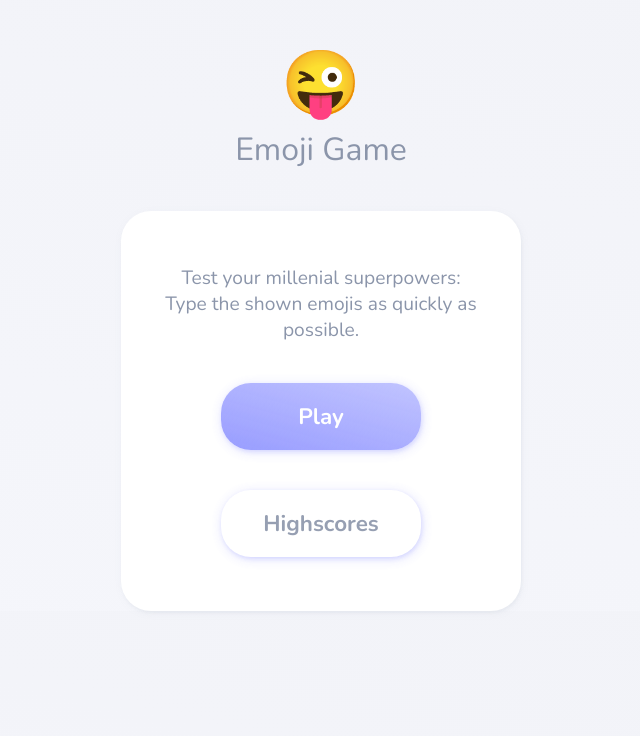
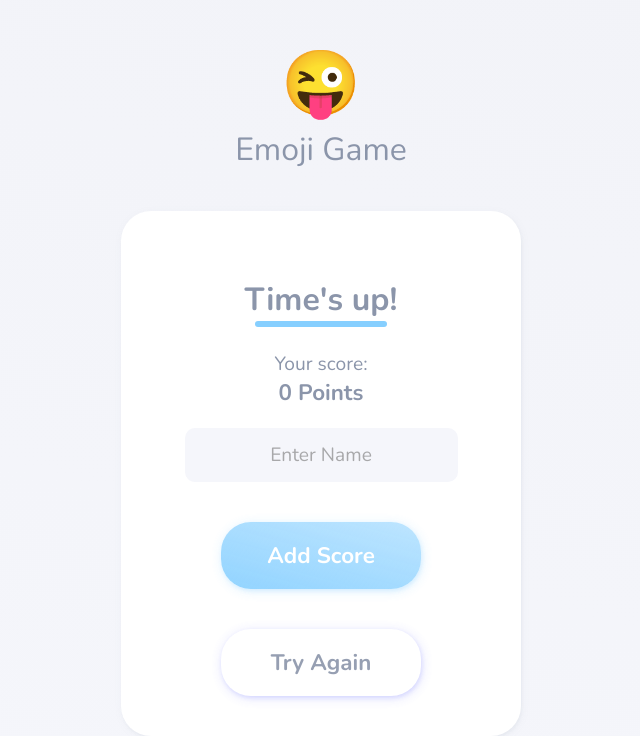
Before and after one commit to jossdoe/emojis, a Next.js app: page / in a window 1280 px wide. Shown: the top 736 px of the page, without its empty margins (319-959 px from the left). Built offline with nearby package versions, Linux system fonts and the light colour scheme.

Commit message:
Styling for result view

```diff
--- a/components/Result/index.js
+++ b/components/Result/index.js
@@ -1,7 +1,17 @@
 import React, { useState } from 'react';
 import { useRouter } from 'next/router';
 
-import { Score } from './styles';
+import getRandomEmoji from 'utils/getRandomEmoji';
+
+import {
+  Title,
+  Score,
+  Label,
+  Input,
+  Spinner,
+  SubmitButton,
+  ReplayButton,
+} from './styles';
 
 const Result = ({ score, setGameState }) => {
   const router = useRouter();
@@ -36,22 +46,24 @@ const Result = ({ score, setGameState }) => {
 
   return (
     <>
-      <div>Time's up!</div>
-      <Score>Your score: {score}</Score>
-      <div>
-        <label>Your Name</label>
-        <input
-          type="text"
-          value={nameValue}
-          onChange={(e) => setNameValue(e.currentTarget.value)}
-        />
-      </div>
+      <Title>Time's up!</Title>
+      <Score>
+        Your score: <strong>{score} Points</strong>
+      </Score>
+      <Input
+        type="text"
+        value={nameValue}
+        onChange={(e) => setNameValue(e.currentTarget.value)}
+        placeholder="Enter Name"
+      />
       {isLoading ? (
-        'Loading...'
+        <Spinner>{getRandomEmoji()}</Spinner>
       ) : (
-        <button onClick={handleScoreSubmit}>Add to scoreboard</button>
+        <SubmitButton onClick={handleScoreSubmit}>Add Score</SubmitButton>
       )}
-      <button onClick={() => setGameState('countdown')}>Try again</button>
+      <ReplayButton onClick={() => setGameState('countdown')}>
+        Try Again
+      </ReplayButton>
     </>
   );
 };
--- a/components/Result/styles.js
+++ b/components/Result/styles.js
@@ -1,3 +1,120 @@
-import styled, { css } from 'styled-components';
+import styled, { css, keyframes } from 'styled-components';
 
-export const Score = styled.div``;
+const rotate = keyframes`
+  from {
+    transform: rotate(0deg);
+  }
+
+  to {
+    transform: rotate(360deg);
+  }
+`;
+
+export const Title = styled.h2`
+  ${({ theme }) => css`
+    font-size: 2rem;
+    margin-bottom: 30px;
+    position: relative;
+
+    &::after {
+      content: '';
+      display: block;
+      position: absolute;
+      left: 10px;
+      right: 10px;
+      bottom: -6px;
+      height: 6px;
+      border-radius: 3px;
+      background-color: ${theme.blue};
+    }
+  `}
+`;
+
+export const Score = styled.div`
+  margin-bottom: 20px;
+
+  strong {
+    display: block;
+    font-size: 1.4rem;
+  }
+`;
+
+export const Label = styled.label`
+  display: block;
+  font-size: 0.8rem;
+`;
+
+export const Input = styled.input`
+  ${({ theme }) => css`
+    background-color: ${theme.backgroundDark};
+    border: none;
+    border-radius: 10px;
+    padding: 14px;
+    margin-bottom: 40px;
+    font-size: 1.2rem;
+    text-align: center;
+
+    &::placeholder {
+      opacity: 0.6;
+    }
+  `}
+`;
+
+export const Spinner = styled.div`
+  animation: ${rotate} 2s linear infinite;
+`;
+
+export const SubmitButton = styled.button`
+  ${({ theme }) => css`
+    display: block;
+    margin: 0 auto 40px;
+    background: ${theme.blue};
+    background: linear-gradient(15deg, ${theme.blue} 0%, ${theme.blue}99 100%);
+    border: none;
+    padding: 18px;
+    width: 200px;
+    border-radius: 30px;
+    box-shadow: 1px 2px 4px ${theme.blue}44, 1px 2px 12px ${theme.blue}44;
+    font-weight: bold;
+    font-size: 1.4rem;
+    color: ${theme.backgroundWhite};
+    cursor: pointer;
+    opacity: 0.9;
+    transition: opacity 0.1s;
+
+    &:hover {
+      opacity: 0.8;
+    }
+
+    &:active {
+      opacity: 1;
+    }
+  `}
+`;
+
+export const ReplayButton = styled.button`
+  ${({ theme }) => css`
+    display: block;
+    margin: 0 auto;
+    background: ${theme.backgroundWhite};
+    border: none;
+    padding: 18px;
+    width: 200px;
+    border-radius: 30px;
+    box-shadow: 1px 2px 4px ${theme.purple}44, 1px 2px 12px ${theme.purple}44;
+    font-weight: bold;
+    font-size: 1.4rem;
+    color: ${theme.color};
+    cursor: pointer;
+    opacity: 0.9;
+    transition: opacity 0.1s;
+
+    &:hover {
+      opacity: 0.8;
+    }
+
+    &:active {
+      opacity: 1;
+    }
+  `}
+`;
--- a/pages/index.js
+++ b/pages/index.js
@@ -13,7 +13,7 @@ const IndexPage = () => {
   const router = useRouter();
 
   // General game states
-  const [gameState, setGameState] = useState('index');
+  const [gameState, setGameState] = useState('result');
   const [gameScore, setGameScore] = useState(0);
 
   // Countdown states
```
